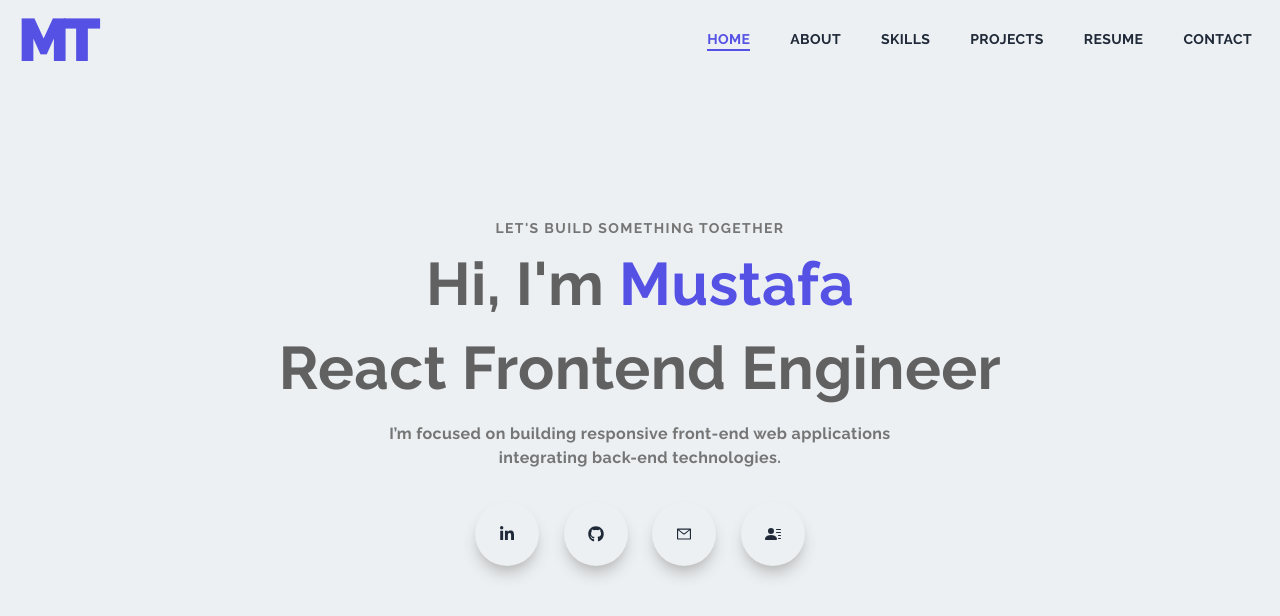
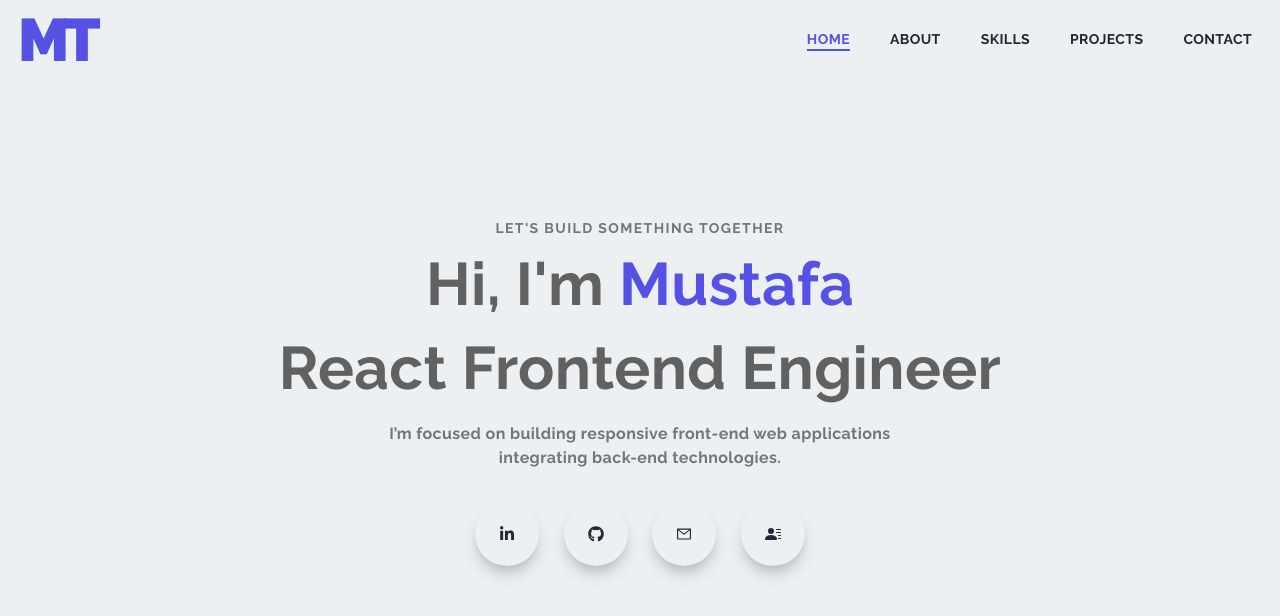
Before and after one commit to motantawi/portfolio_next, a Next.js app: page / in a window 1280 px wide. Shown: the top 616 px of the page. Built offline with nearby package versions, Linux system fonts and the light colour scheme.

Commit message:
Update Navbar.jsx

```diff
--- a/components/Navbar.jsx
+++ b/components/Navbar.jsx
@@ -27,11 +27,11 @@ export const links = [
     title: "Projects",
     href: "/projects",
   },
-  {
-    id: 5,
-    title: "Resume",
-    href: "/resume",
-  },
+  // {
+  //   id: 5,
+  //   title: "Resume",
+  //   href: "/resume",
+  // },
   {
     id: 6,
     title: "Contact",
```
